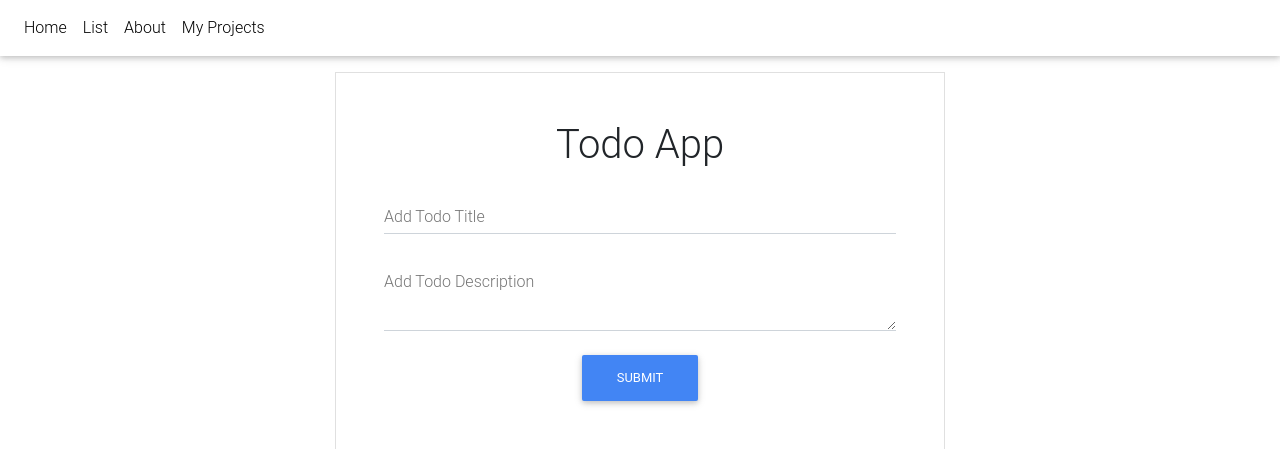
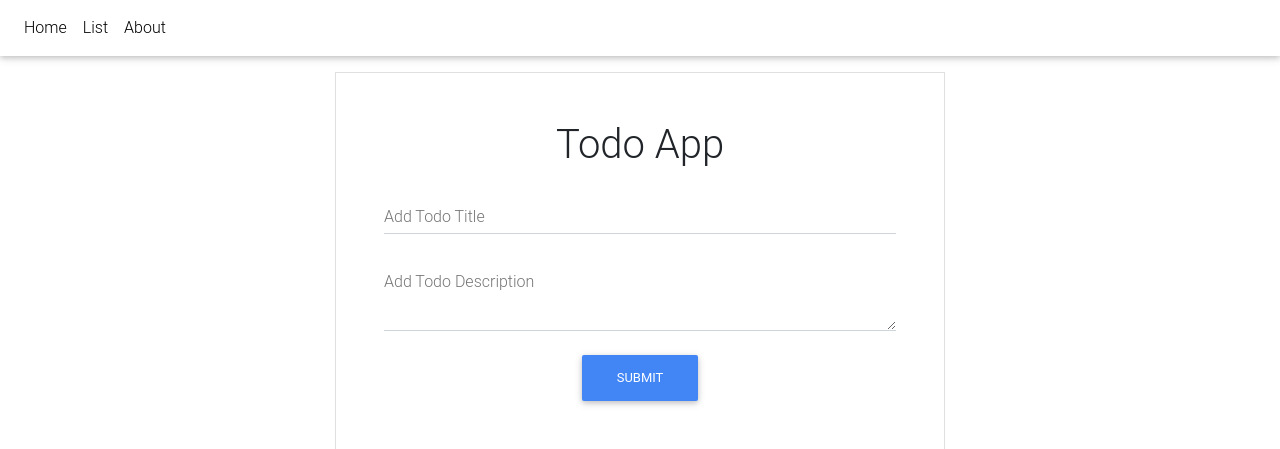
Before and after one commit to IshjotSingh97/Django_to_do_app, a Django app: page / in a window 1280 px wide. Shown: the top 449 px of the page. Run offline with Django 3.2, Linux system fonts and the light colour scheme; some libraries are stand-ins or nearby versions.

Commit message:
bug fixed

```diff
--- a/requirements.txt
+++ b/requirements.txt
@@ -2,6 +2,7 @@ asgiref==3.2.3
 dj-database-url==0.5.0
 Django==3.0.4
 django-heroku==0.3.1
+gunicorn==20.0.4
 psycopg2==2.8.4
 pytz==2019.3
 sqlparse==0.3.1
--- a/templates/index.html
+++ b/templates/index.html
@@ -43,9 +43,6 @@
       </li>
       <li class="nav-item">
         <a class="nav-link" href="{% url 'about' %}">About</a>
-      </li>
-      <li class="nav-item">
-        <a class="nav-link" href="https://ishjotsingh97.github.io/Ishjot-Singh-Profile/">My Projects</a>
       </li>
     </ul>
     <!-- Links -->
```
